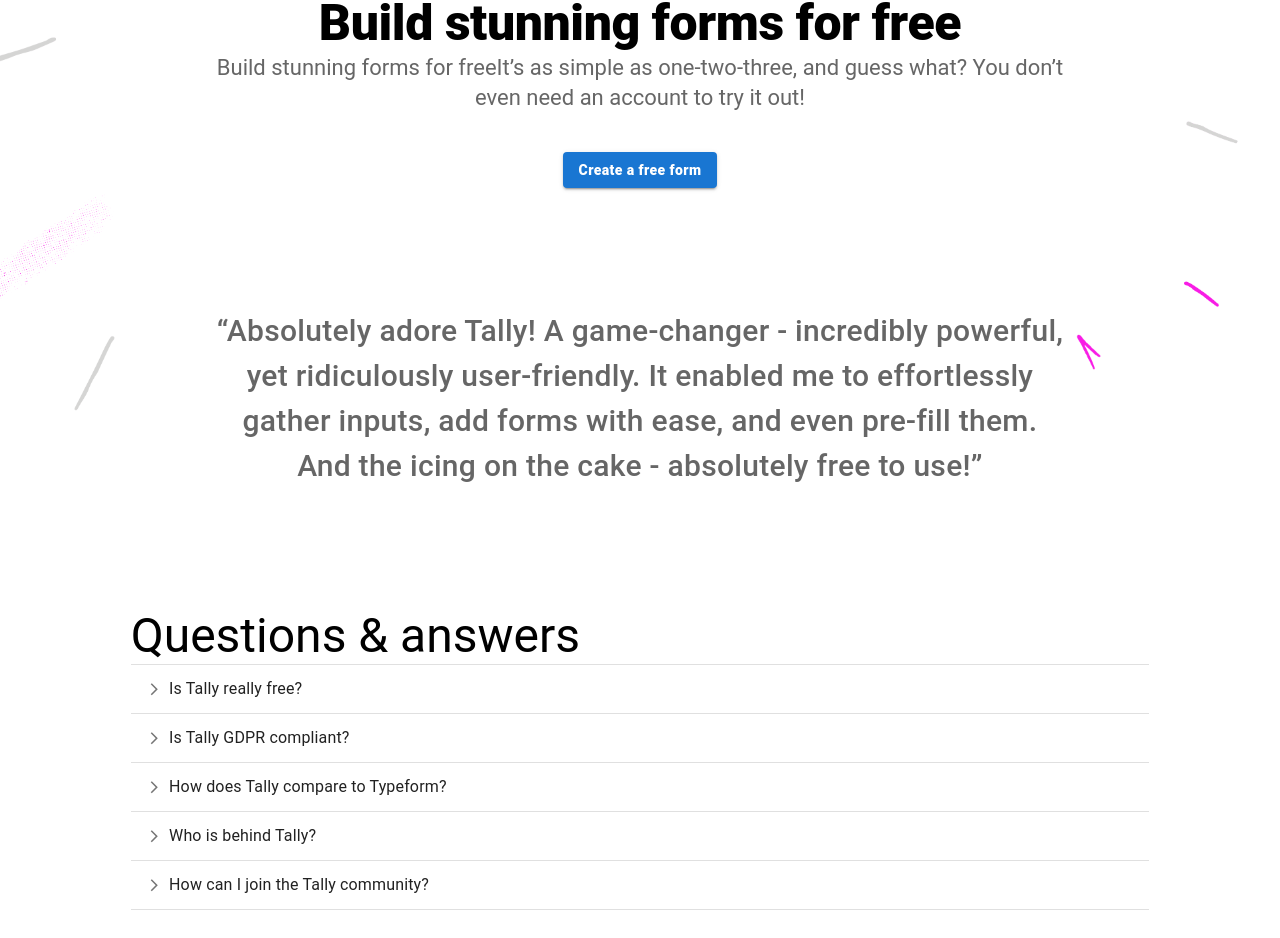
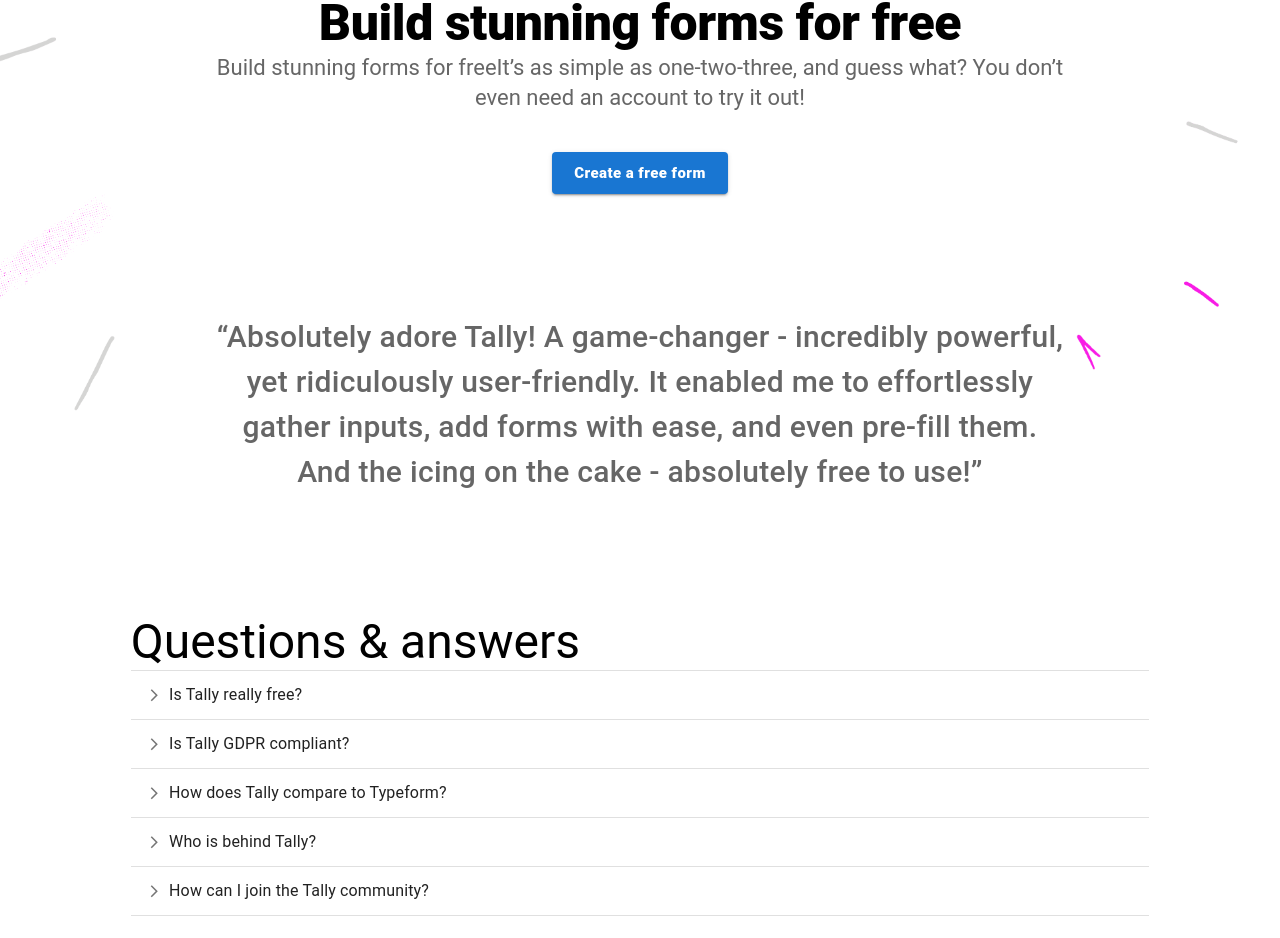
Before and after one commit to zeromcy/WebSite, a React (Create React App) app: page / in a window 1280 px wide. Shown: the part 10003-10941 px from the top of the page. Built offline with nearby package versions, Linux system fonts and the light colour scheme.

Commit message:
style: 样式调整;

```diff
--- a/src/components/sub8/index.js
+++ b/src/components/sub8/index.js
@@ -59,7 +59,7 @@
                     </Typography>
 
                     <Typography align='center' sx={{ mt: 5 }}>
-                        <StyledButton className='btn' variant="contained">Create a free form</StyledButton>
+                        <StyledButton className='btn' variant="contained" size='large'>Create a free form</StyledButton>
                     </Typography>
 
 
```
